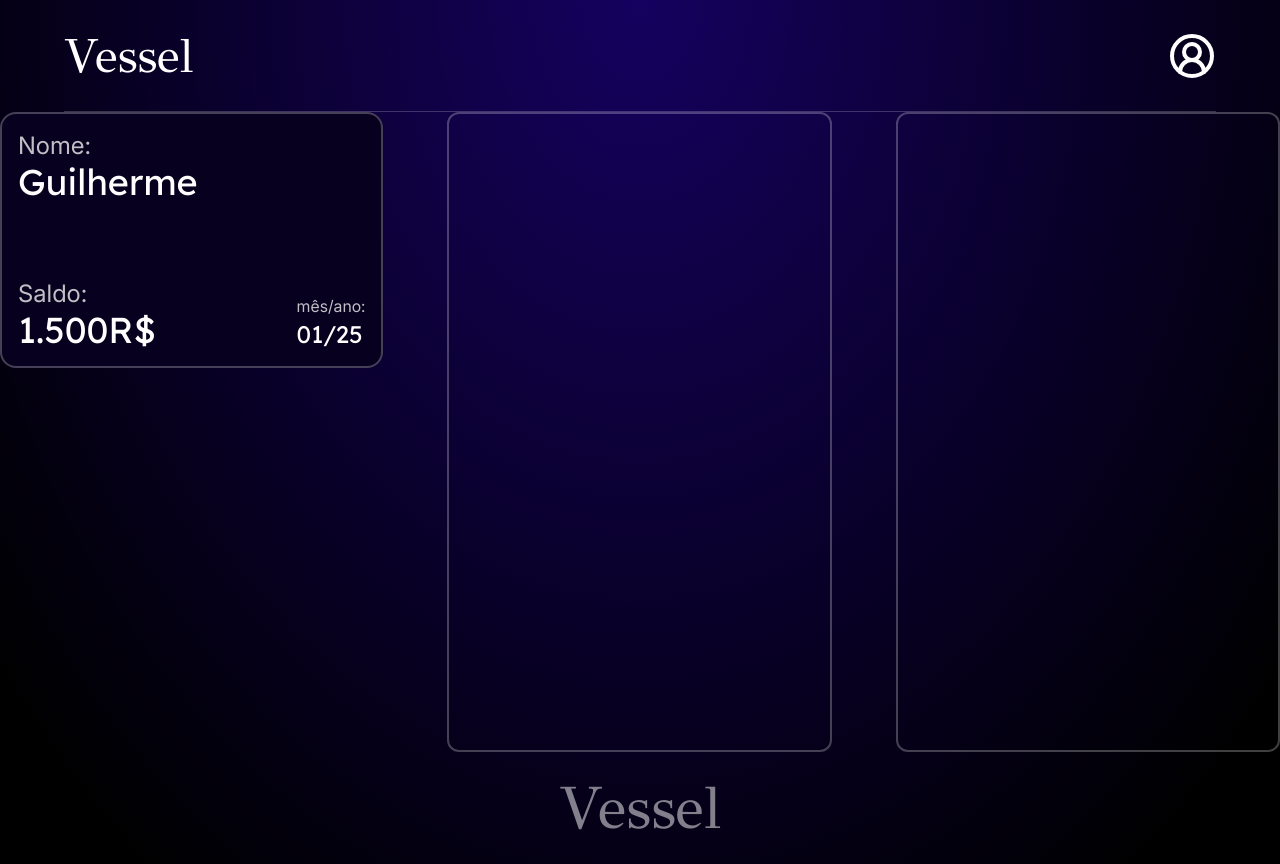
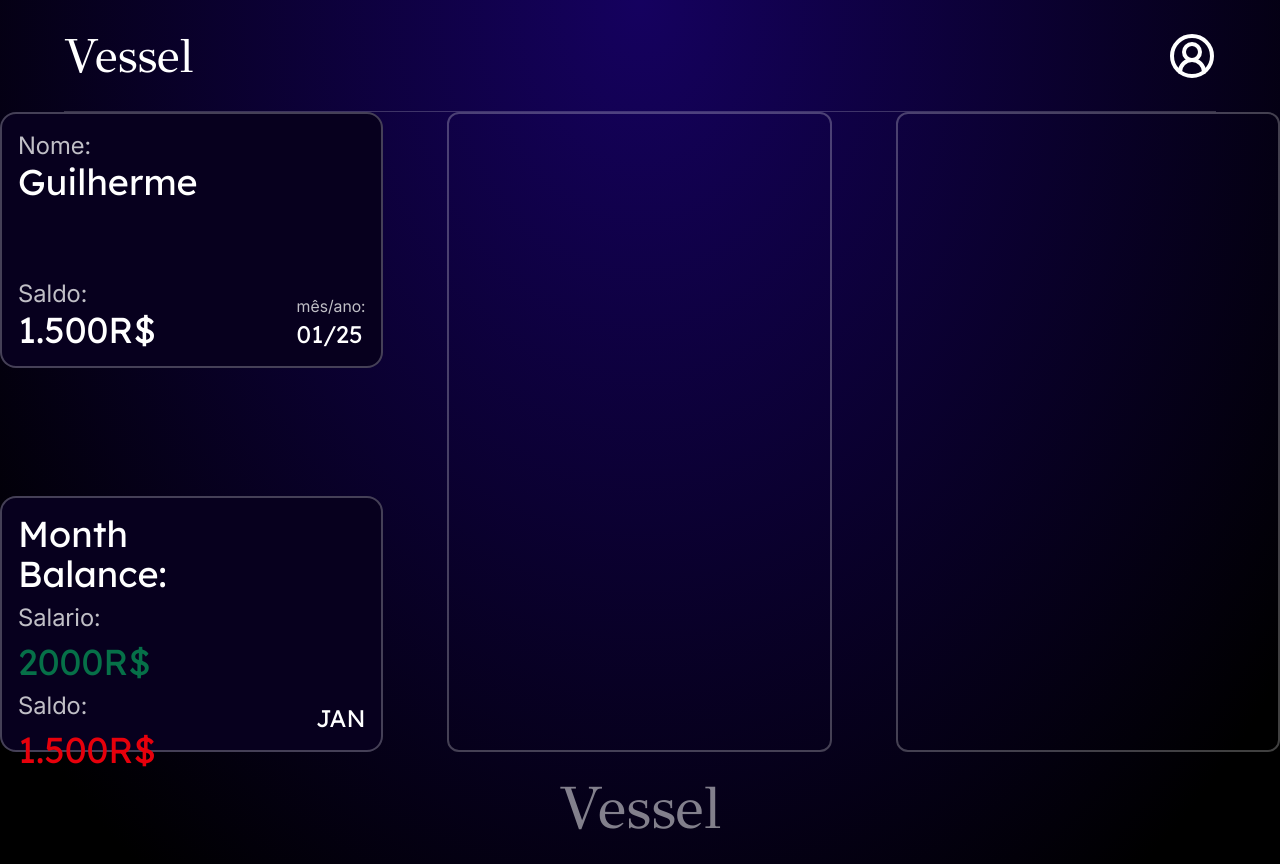
Before and after one commit to guimazaky/Vessel, a React (Vite) app: page /userresults in a window 1280 px wide. Built offline with nearby package versions, Linux system fonts and the light colour scheme; a web font is replaced by a local one.

Commit message:
craete-card-month

```diff
--- /dev/null
+++ b/src/components/ui/monthCard.jsx
@@ -0,0 +1,26 @@
+import React from "react";
+
+function MonthCard() {
+  return (
+    <div className="border-2 border-white/25 rounded-2xl h-64 flex justify-between bg-[#07001E]">
+      <div className="flex flex-col justify-between m-4 ">
+        <div className="flex flex-col gap-2 ">
+          <h1 className=" font-lexend text-4xl ">Month Balance:</h1>
+          <span className="font-inter text-2xl text-white/75">Salario:</span>
+          <input
+            type="number"
+            placeholder="2000R$"
+            className=" font-lexend text-4xl text-green-400 w-40"
+          />
+          <span className="font-inter text-2xl text-white/75 ">Saldo:</span>
+          <h1 className=" font-lexend text-4xl text-red-600">1.500R$</h1>
+        </div>
+      </div>
+      <div className="flex flex-col justify-end m-4">
+        <h2 className="font-lexend text-2xl">JAN</h2>
+      </div>
+    </div>
+  );
+}
+
+export default MonthCard;
--- a/src/pages/UserResults.jsx
+++ b/src/pages/UserResults.jsx
@@ -2,14 +2,16 @@ import Footer from "@/components/ui/footer";
 import React from "react";
 import NavbarProfile from "@/components/ui/navbarProfile";
 import BalanceCard from "@/components/ui/balanceCard";
+import MonthCard from "@/components/ui/monthCard";
 
 function UserResults() {
   return (
     <div className="flex flex-col min-h-screen">
       <NavbarProfile />
       <div className="flex-1 flex justify-center items-center gap-x-16">
-        <div className=" rounded-xl h-160 w-120">
+        <div className=" rounded-xl h-160 w-120 flex flex-col justify-between">
           <BalanceCard />
+          <MonthCard />
         </div>
         <div className="border-2 border-white/25 rounded-xl h-160 w-120"></div>
         <div className="border-2 border-white/25 rounded-xl h-160 w-120"></div>
```
